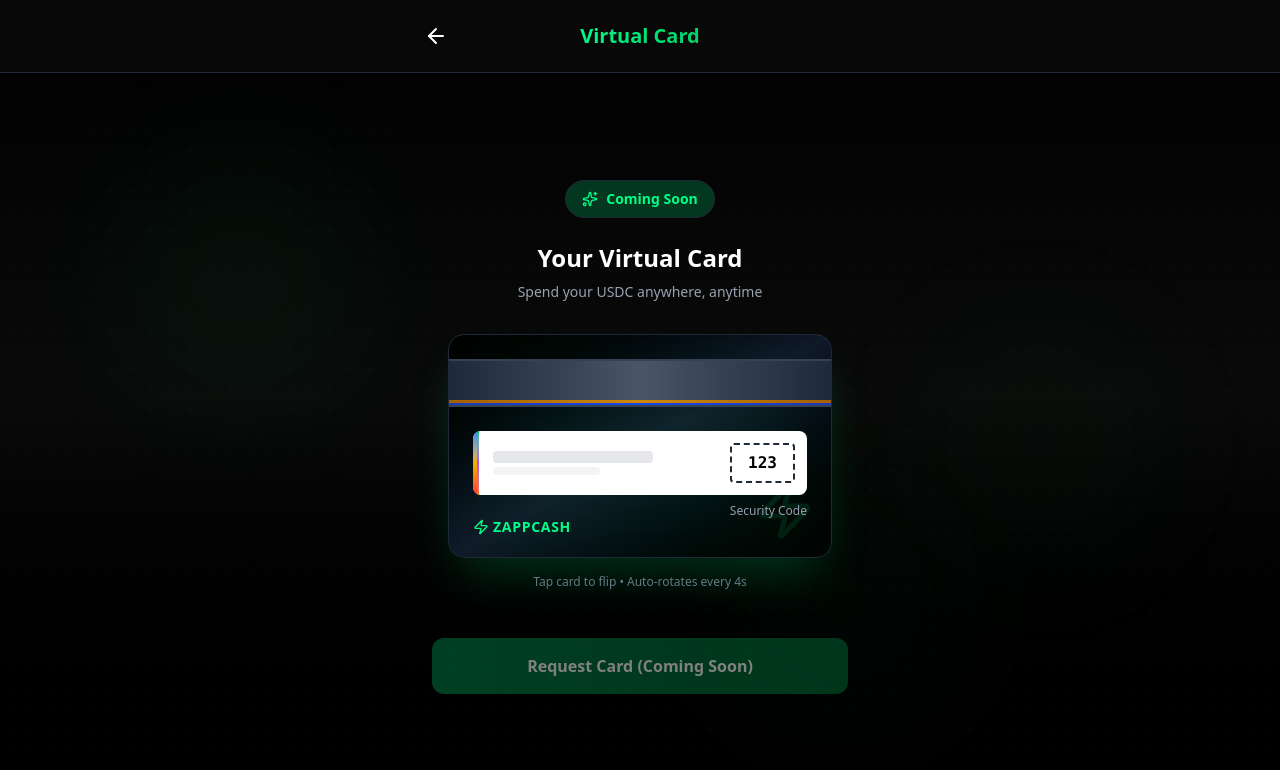
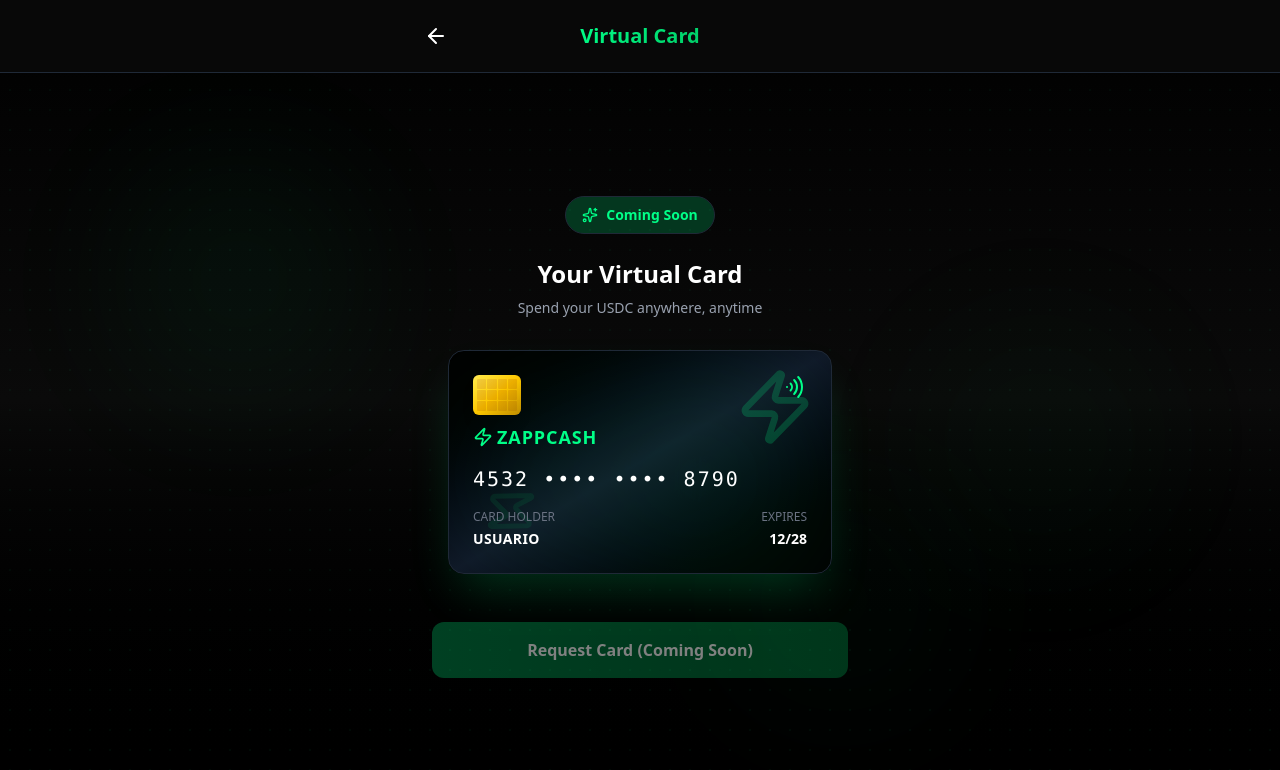
Before and after one commit to ZappCash/prototype, a Next.js app: page /card in a window 1280 px wide. Shown: the top 770 px of the page. Built offline with nearby package versions, Linux system fonts and the light colour scheme.

Commit message:
refactor: remove card flip animation and back side to simplify virtual card component

```diff
--- a/components/card/VirtualCard.tsx
+++ b/components/card/VirtualCard.tsx
@@ -1,7 +1,5 @@
 "use client";
 
-import { useState, useEffect } from "react";
-import { motion } from "framer-motion";
 import { Zap, Wifi } from "lucide-react";
 
 interface VirtualCardProps {
@@ -17,38 +15,11 @@
   expiryDate = "12/28",
   cvv = "***",
 }: VirtualCardProps) {
-  const [isFlipped, setIsFlipped] = useState(false);
-
-  // Auto-flip every 4 seconds
-  useEffect(() => {
-    const interval = setInterval(() => {
-      setIsFlipped((prev) => !prev);
-    }, 4000);
-
-    return () => clearInterval(interval);
-  }, []);
-
   return (
-    <div className="perspective-1000 w-full max-w-sm mx-auto" style={{ perspective: "1000px" }}>
-      <motion.div
-        className="relative w-full h-56 cursor-pointer"
-        style={{
-          transformStyle: "preserve-3d",
-          WebkitTransformStyle: "preserve-3d"
-        }}
-        animate={{ rotateY: isFlipped ? 180 : 0 }}
-        transition={{ duration: 0.6, type: "spring" }}
-        onClick={() => setIsFlipped(!isFlipped)}
-      >
+    <div className="w-full max-w-sm mx-auto">
+      <div className="relative w-full h-56">
         {/* Front of Card */}
-        <div
-          className="absolute inset-0 backface-hidden"
-          style={{
-            backfaceVisibility: "hidden",
-            WebkitBackfaceVisibility: "hidden",
-            zIndex: 2
-          }}
-        >
+        <div className="absolute inset-0">
           <div className="w-full h-full rounded-2xl bg-gradient-to-br from-black via-gray-900 to-black border border-primary/30 shadow-2xl shadow-primary/20 p-6 flex flex-col justify-between overflow-hidden relative">
             {/* Animated Background Pattern */}
             <div className="absolute inset-0 opacity-10">
@@ -119,82 +90,7 @@
             </div>
           </div>
         </div>
-
-        {/* Back of Card */}
-        <div
-          className="absolute inset-0 backface-hidden"
-          style={{
-            backfaceVisibility: "hidden",
-            WebkitBackfaceVisibility: "hidden",
-            transform: "rotateY(180deg)",
-            WebkitTransform: "rotateY(180deg)",
-            zIndex: 1
-          }}
-        >
-          <div className="w-full h-full rounded-2xl bg-gradient-to-br from-black via-gray-900 to-black border border-primary/30 shadow-2xl shadow-primary/20 overflow-hidden relative">
-            {/* Animated Background Pattern */}
-            <div className="absolute inset-0 opacity-10">
-              <div className="absolute top-0 left-0 w-64 h-64 bg-secondary rounded-full blur-3xl animate-pulse" />
-              <div className="absolute bottom-0 right-0 w-48 h-48 bg-primary rounded-full blur-3xl animate-pulse delay-1000" />
-            </div>
-
-            {/* Magnetic Stripe with colored lines */}
-            <div className="w-full h-12 bg-black mt-6 relative overflow-hidden">
-              <div className="absolute inset-0 flex flex-col">
-                <div className="h-[2px] bg-gray-700" />
-                <div className="flex-1 bg-gradient-to-r from-gray-800 via-gray-600 to-gray-800" />
-                <div className="h-[3px] bg-gradient-to-r from-yellow-700 via-yellow-600 to-yellow-700" />
-                <div className="h-[2px] bg-gradient-to-r from-blue-800 via-blue-700 to-blue-800" />
-                <div className="h-[2px] bg-gray-700" />
-              </div>
-            </div>
-
-            {/* CVV Section */}
-            <div className="px-6 mt-6 relative z-10">
-              <div className="bg-white rounded-lg p-3 relative overflow-hidden">
-                {/* Colored stripes in signature panel */}
-                <div className="absolute left-0 top-0 bottom-0 w-1 bg-gradient-to-b from-blue-500 via-yellow-500 to-red-500" />
-                <div className="absolute left-1 top-0 bottom-0 w-[2px] bg-gradient-to-b from-green-500 via-purple-500 to-orange-500" />
-
-                <div className="flex items-center justify-between">
-                  <div className="flex-1 pl-2">
-                    <div className="space-y-1">
-                      <div className="h-3 bg-gray-200 rounded w-3/4" />
-                      <div className="h-2 bg-gray-100 rounded w-1/2" />
-                    </div>
-                  </div>
-                  <div className="ml-6 bg-white px-4 py-1.5 rounded border-2 border-dashed border-gray-300">
-                    <p className="text-black font-mono font-bold text-base">123</p>
-                  </div>
-                </div>
-              </div>
-              <p className="text-gray-400 text-xs mt-2 text-right">
-                Security Code
-              </p>
-            </div>
-
-            {/* Footer */}
-            <div className="absolute bottom-5 left-6 right-6">
-              <div className="flex items-center gap-1">
-                <Zap size={16} className="text-primary" />
-                <span className="text-primary font-bold text-sm tracking-wider">
-                  ZAPPCASH
-                </span>
-              </div>
-            </div>
-
-            {/* Lightning Bolt Decoration */}
-            <div className="absolute bottom-4 right-4 opacity-10">
-              <Zap size={60} className="text-primary" />
-            </div>
-          </div>
-        </div>
-      </motion.div>
-
-      {/* Tap to flip hint */}
-      <p className="text-center text-gray-500 text-xs mt-4">
-        Tap card to flip • Auto-rotates every 4s
-      </p>
+      </div>
     </div>
   );
 }
```
